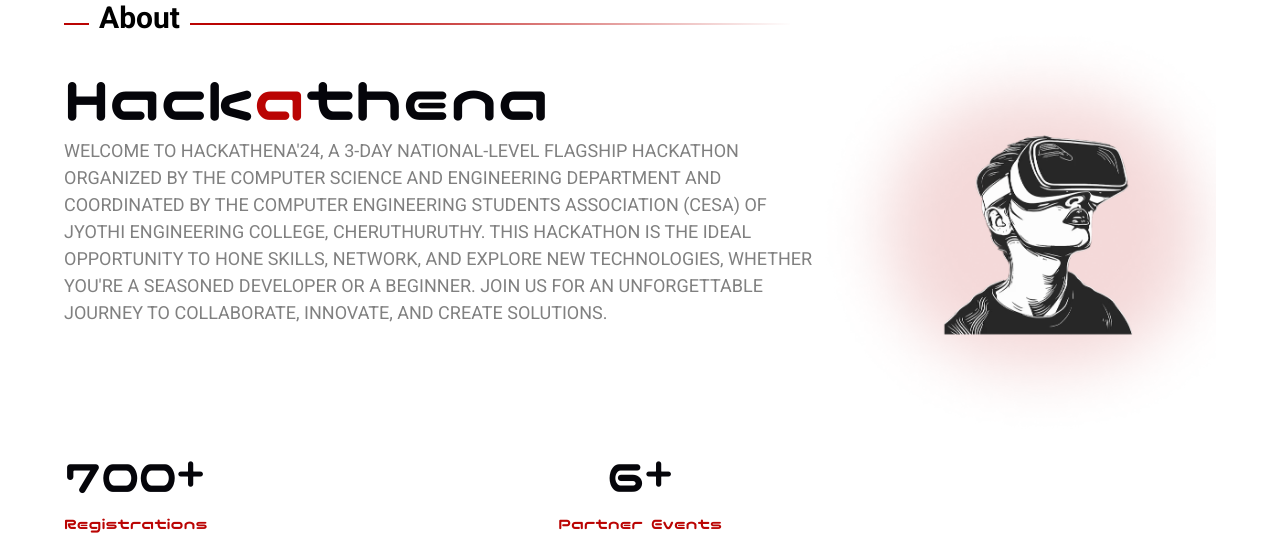
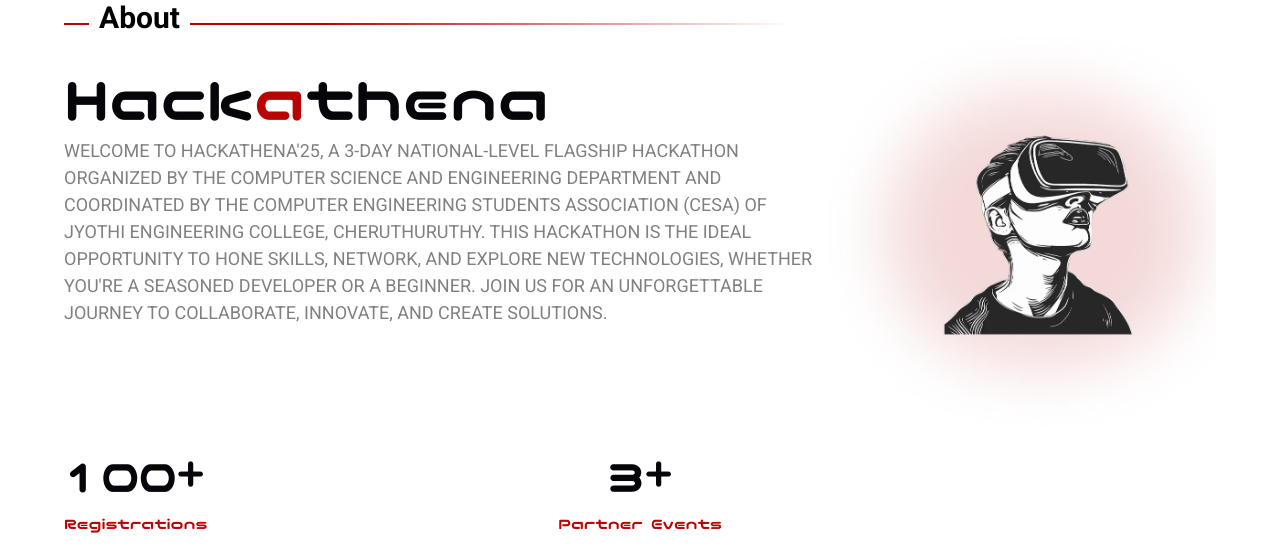
Before and after one commit to jyothi-engineering-college/hackathena_25, a React (Vite) app: page / in a window 1280 px wide. Shown: the part 860-1409 px from the top of the page. Built offline with nearby package versions, Linux system fonts and the light colour scheme; what @xpd/tailwind-3dtransforms would draw is missing.

Commit message:
Update About and FAQ components for Hackathena'25 details

```diff
--- a/src/components/home/About.jsx
+++ b/src/components/home/About.jsx
@@ -12,7 +12,7 @@
                 </h2>
                 <div className="flex flex-col md:flex-row items-start">
                 <p className='text-[14px] sm:text-[16px] md:text-[18px] desc' style={{ color: 'gray', maxWidth: '800px', marginBottom:'0'}}>
-                WELCOME TO HACKATHENA'24, A 3-DAY NATIONAL-LEVEL FLAGSHIP HACKATHON ORGANIZED BY THE COMPUTER SCIENCE AND ENGINEERING DEPARTMENT AND COORDINATED
+                WELCOME TO HACKATHENA'25, A 3-DAY NATIONAL-LEVEL FLAGSHIP HACKATHON ORGANIZED BY THE COMPUTER SCIENCE AND ENGINEERING DEPARTMENT AND COORDINATED
                  BY THE COMPUTER ENGINEERING STUDENTS ASSOCIATION (CESA) OF JYOTHI ENGINEERING COLLEGE, CHERUTHURUTHY. THIS HACKATHON IS THE IDEAL OPPORTUNITY
                  TO HONE SKILLS, NETWORK, AND EXPLORE NEW TECHNOLOGIES,
                  WHETHER YOU'RE A SEASONED DEVELOPER OR A BEGINNER. JOIN US FOR AN UNFORGETTABLE JOURNEY TO COLLABORATE, INNOVATE, AND CREATE SOLUTIONS.
@@ -24,7 +24,7 @@
                         <div className="nico-moji w-1/2 bg-gray-400">
                                 <div className="flex flex-col w-full padding20">
                                     <div>
-                                        <span style={{fontSize: '3rem'}}>700+</span><br/>
+                                        <span style={{fontSize: '3rem'}}>100+</span><br/>
                                         <span className="text-accent">Registrations</span>
                                     </div>
                             </div>
@@ -32,7 +32,7 @@
                         <div className="nico-moji w-full bg-gray-400">
                             <div className="flex flex-col w-full padding200">
                                 <div className="text-center">
-                                    <span style={{fontSize: '3rem'}}>6+</span><br/>
+                                    <span style={{fontSize: '3rem'}}>3+</span><br/>
                                     <span className="text-accent" >Partner Events</span>
                                 </div>
                             </div>
--- a/src/components/home/FAQ.jsx
+++ b/src/components/home/FAQ.jsx
@@ -8,7 +8,7 @@
             <TitleComponent text="FAQ" />
             <FAQCard
                 question={
-                    "Who can participate in Hackathena'24?"
+                    "Who can participate in Hackathena'25?"
                 }
                 answer={
                     'Participant should be a school or college student and not a working professional.'}
@@ -20,7 +20,7 @@
                     'Is participation exclusive to teams? If so, what is the maximum team size?'
                 }
                 answer={
-                    'Yes, a team can have a maximum of 3 to 4 members.'
+                    'Yes, a team can have a maximum of 2 to 4 members.'
                 }
                 level={2}
                 className={'py-1'}
@@ -44,10 +44,10 @@
                 className={'py-2'} />
             <FAQCard
                 question={
-                    'What happens in Phase One of Hackathena\'24?'
+                    'What happens in Phase One of Hackathena\'25?'
                 }
                 answer={
-                    'In Phase One, teams have to submit a pitch deck PPT in PDF format via Devfolio to provide an overview of their ideas; it\'s the criteria for selection to Phase Two.'
+                    'In Phase One, teams have to submit a pitch deck PPT in PDF format via Unstop to provide an overview of their ideas; it\'s the criteria for selection to Phase Two.'
                 }
                 level={2}
                 className={'py-2'} />
@@ -66,14 +66,14 @@
                     'What happens after being shortlisted?'
                 }
                 answer={
-                    'Shortlisted teams should RSVP through Devfolio within 2 days to confirm, upon failure waitlisted teams will be selected.'
+                    'Shortlisted teams should RSVP through Unstop within 2 days to confirm, upon failure waitlisted teams will be selected.'
                 }
                 level={2}
                 className={'py-2'}
             />
             <FAQCard
                 question={
-                    "What happens in Phase Two of Hackathena'24?"
+                    "What happens in Phase Two of Hackathena'25?"
                 }
                 answer={
                     'In Phase Two, selected participants have to develop solutions offline at the college within 48 hours. There will be mentor checkpoints during the hackathon which will be evaluated.'
```
